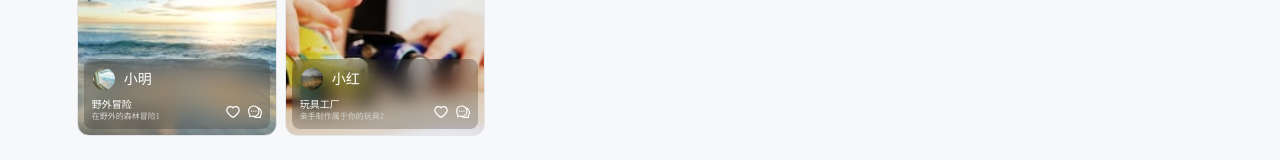
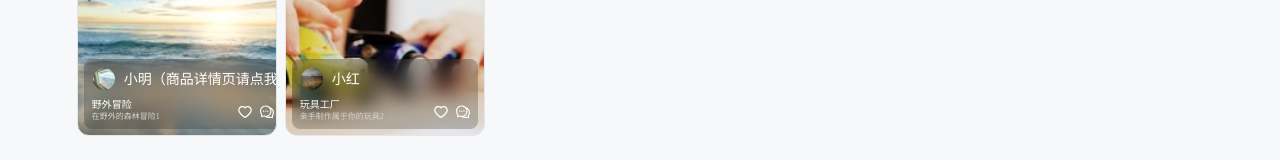
Before and after one commit to RSSYLY/ertongkepu-mobile, a Vue app: page /main/productlist in a window 1280 px wide. Shown: the part 216-376 px from the top of the page. Built offline with nearby package versions, Linux system fonts and the light colour scheme; a web font is replaced by a local one.

Commit message:
Update productlist.vue

```diff
--- a/src/views/mainpage/productlist.vue
+++ b/src/views/mainpage/productlist.vue
@@ -89,7 +89,7 @@ export default {
             {
                 authorAvater: avaUrl1,
                 src: imgUrl1,
-                author: "小明",
+                author: "小明（商品详情页请点我）",
                 title: "野外冒险",
                 text: "在野外的森林冒险",
                 like: 16,
@@ -116,7 +116,7 @@ export default {
             },
             {
                 authorAvater: 'https://picsum.photos/200/300?random=2',
-                src: 'https://picsum.photos/200/300?random=2',
+                src: 'https://picsum.photos/300/200?random=2',
                 author: '小猫',
                 title: '猫咪乐园',
                 text: '和小猫一起玩耍',
@@ -125,7 +125,7 @@ export default {
             },
             {
                 authorAvater: 'https://picsum.photos/200/300?random=3',
-                src: 'https://picsum.photos/200/300?random=3',
+                src: 'https://picsum.photos/200/200?random=3',
                 author: '小狗',
                 title: '狗狗乐园',
                 text: '和小狗一起玩耍',
```
